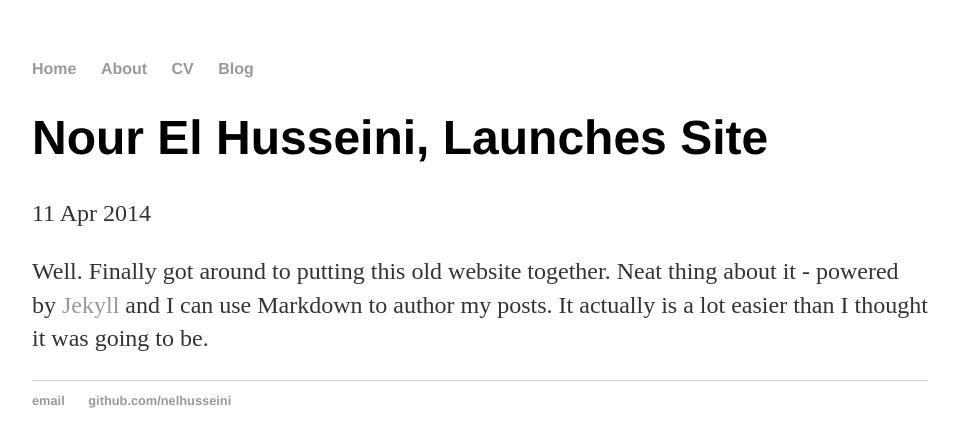
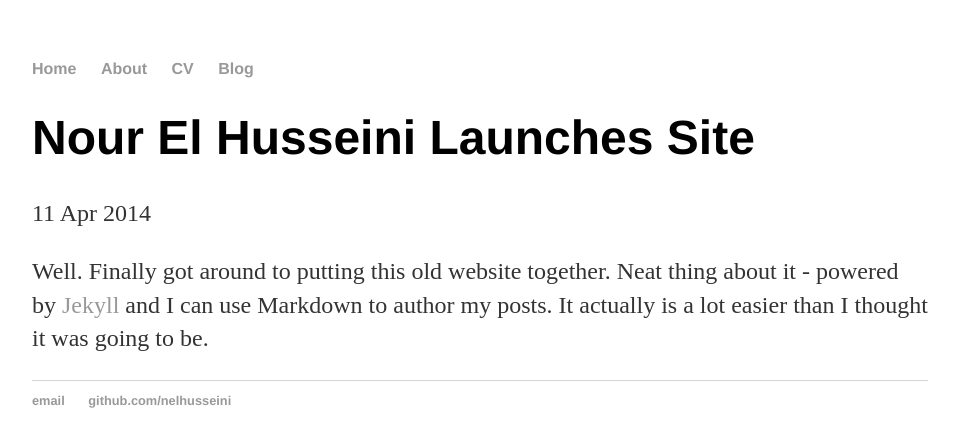
Before and after one commit to tinydeltas/nelhusseini.github.io, a Jekyll site: the page built from _posts/2021-04-11-nour-el-husseini-first.md, in a window 1280 px wide. Shown: the top 447 px of the page, without its empty margins (160-1119 px from the left). Built offline with Jekyll 4.4.1, drawn with Linux system fonts in a browser that asks for light colours.

```diff
--- a/_posts/2021-04-11-nour-el-husseini-first.md
+++ b/_posts/2021-04-11-nour-el-husseini-first.md
@@ -1,6 +1,6 @@
 ---
 layout: post
-title: "Nour El Husseini, Launches Site"
+title: "Nour El Husseini Launches Site"
 date: 2014-04-11
 ---
 
```
